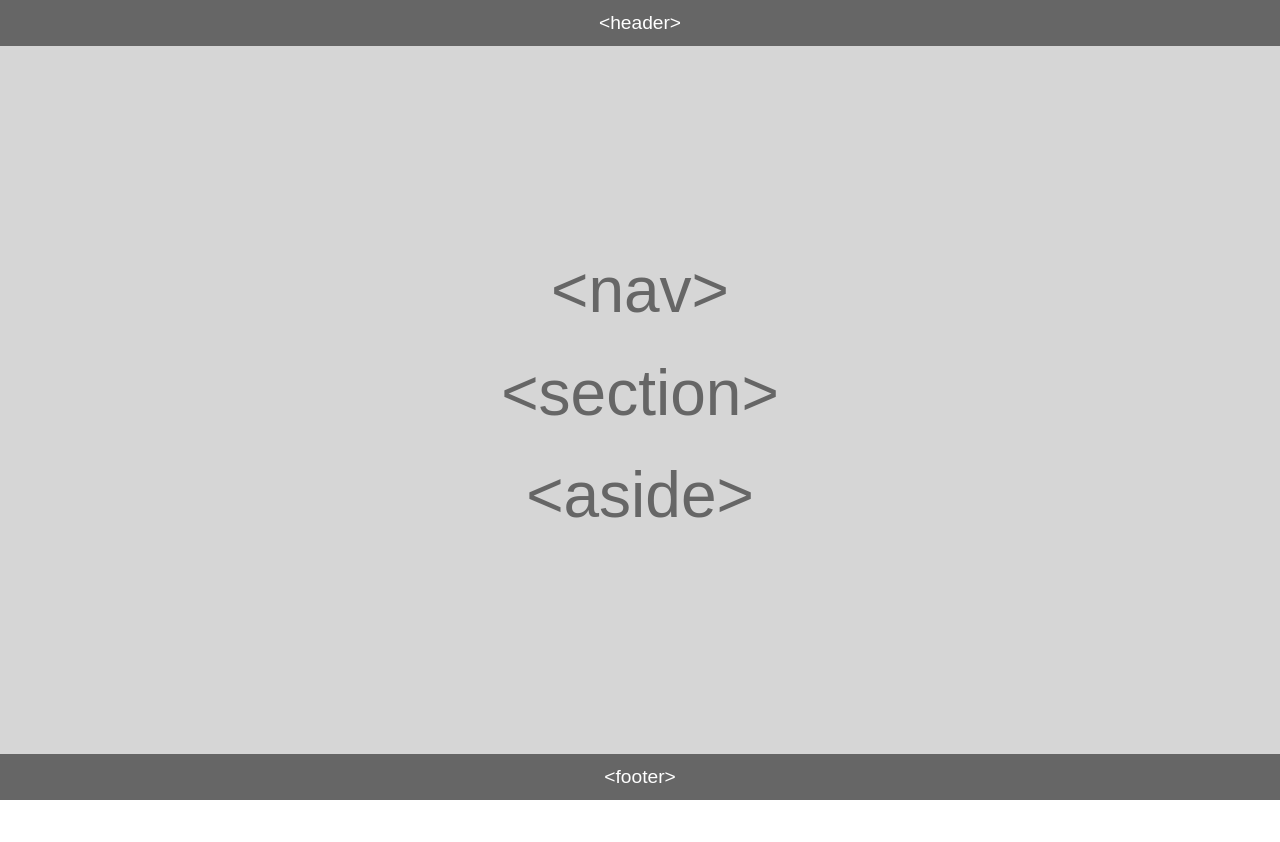
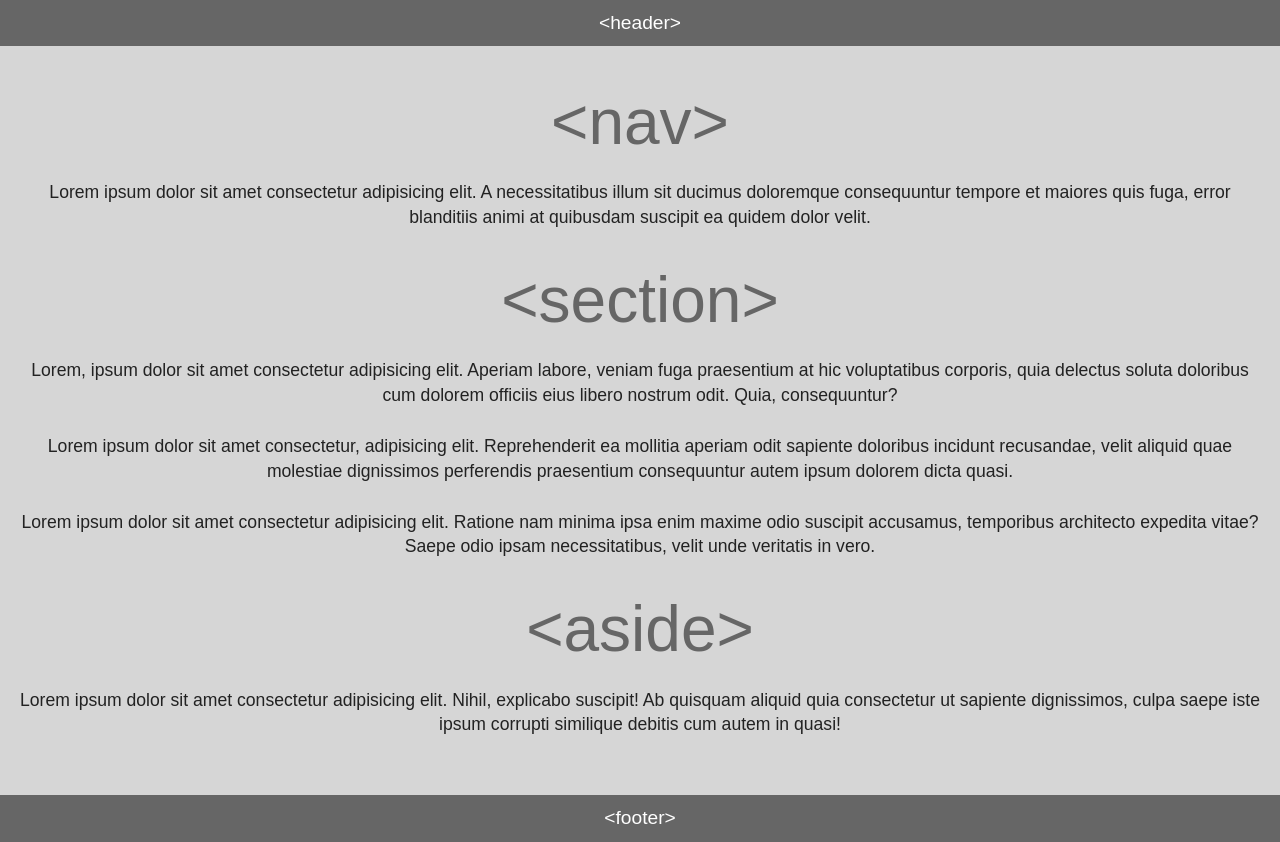
Before and after one commit to utfpr-cefwm-26/web01-tarefa-01, a website built with webpack: page index.html in a window 1280 px wide. Before the commit the page ends 800 px from the top, so only its background shows below. Built offline with nearby package versions, Linux system fonts and the light colour scheme.

Commit message:
Lorem ipsum

```diff
--- a/index.html
+++ b/index.html
@@ -24,21 +24,46 @@
   <main>
     <nav>
       <h2>&lt;nav&gt;</h2>
+      <p>
+        Lorem ipsum dolor sit amet consectetur adipisicing elit. A
+        necessitatibus illum sit ducimus doloremque consequuntur tempore et
+        maiores quis fuga, error blanditiis animi at quibusdam suscipit ea
+        quidem dolor velit.
+      </p>
     </nav>
 
     <section>
       <h2>&lt;section&gt;</h2>
+      <p>
+        Lorem, ipsum dolor sit amet consectetur adipisicing elit. Aperiam
+        labore, veniam fuga praesentium at hic voluptatibus corporis, quia
+        delectus soluta doloribus cum dolorem officiis eius libero nostrum
+        odit. Quia, consequuntur?
+      </p>
+      <p>
+        Lorem ipsum dolor sit amet consectetur, adipisicing elit.
+        Reprehenderit ea mollitia aperiam odit sapiente doloribus incidunt
+        recusandae, velit aliquid quae molestiae dignissimos perferendis
+        praesentium consequuntur autem ipsum dolorem dicta quasi.
+      </p>
+      <p>
+        Lorem ipsum dolor sit amet consectetur adipisicing elit. Ratione nam
+        minima ipsa enim maxime odio suscipit accusamus, temporibus architecto
+        expedita vitae? Saepe odio ipsam necessitatibus, velit unde veritatis
+        in vero.
+      </p>
     </section>
 
     <aside>
       <h2>&lt;aside&gt;</h2>
+      <p>Lorem ipsum dolor sit amet consectetur adipisicing elit. Nihil, explicabo suscipit! Ab quisquam aliquid quia
+        consectetur ut sapiente dignissimos, culpa saepe iste ipsum corrupti similique debitis cum autem in quasi!</p>
     </aside>
   </main>
 
   <footer>
     <p>&lt;footer&gt;</p>
   </footer>
-
 </body>
 
 </html>
```
